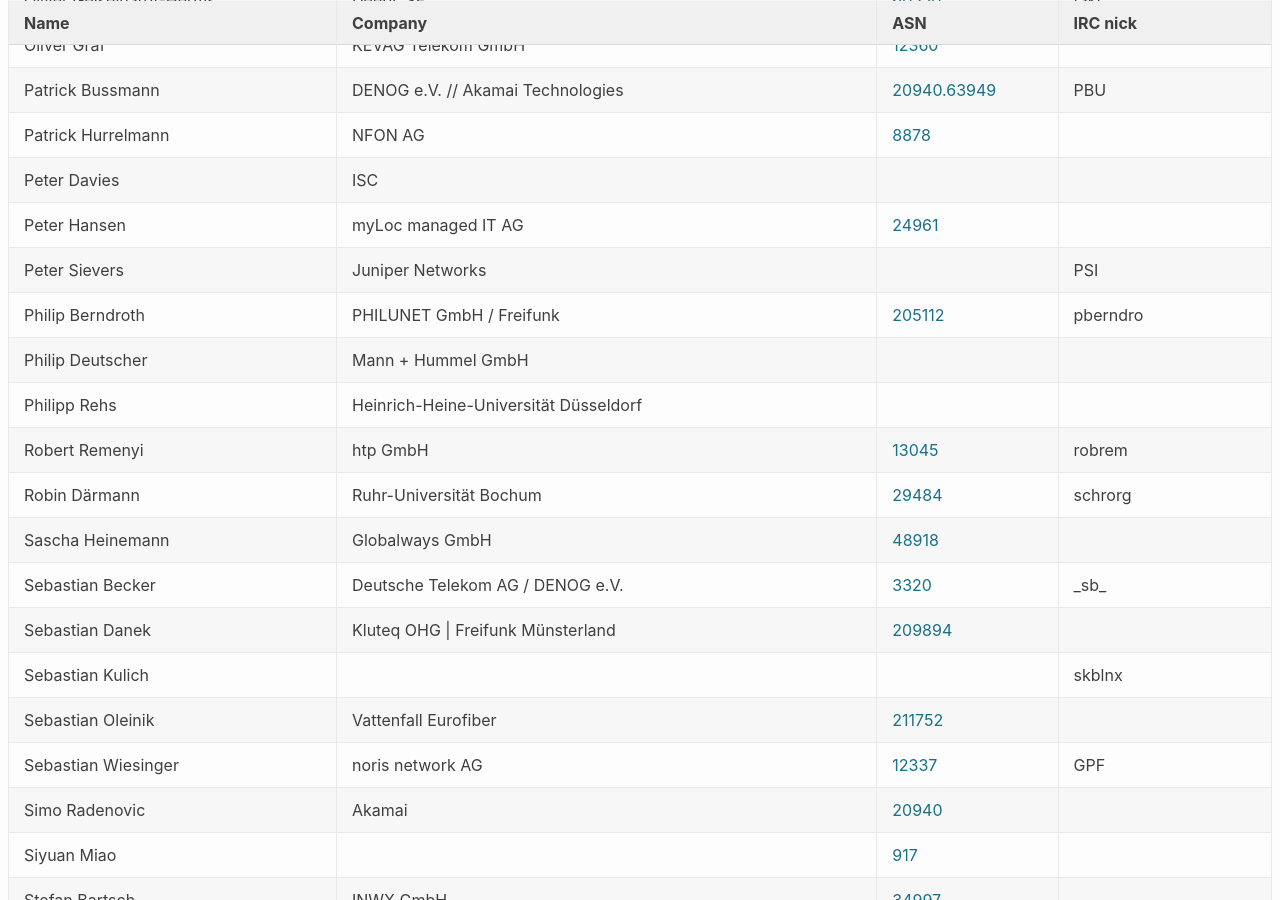
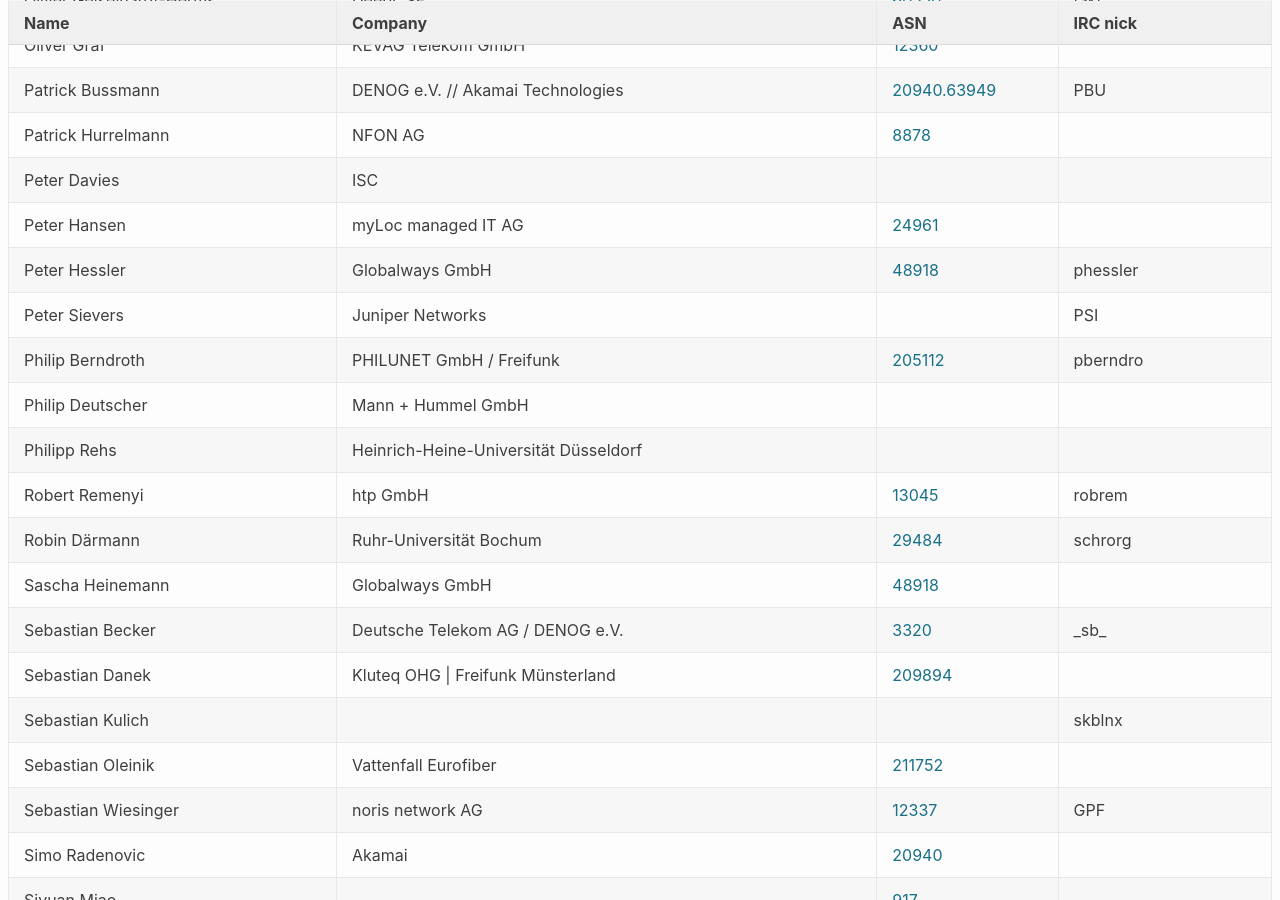
Before and after one commit to denog/pretix-attendeelist, a Jekyll site: the page built from denog15/index.md, in a window 1280 px wide and 900 px high, scrolled down 5014 px. Built offline with Jekyll 4.4.1, drawn with Linux system fonts in a browser that asks for light colours.

Commit message:
Latest data: Thu Aug 31 10:48:09 UTC 2023

```diff
--- a/_data/attendees_denog15_onsite.json
+++ b/_data/attendees_denog15_onsite.json
@@ -678,6 +678,12 @@
     "asn": "24961"
   },
   {
+    "name": "Peter Hessler",
+    "company": "Globalways GmbH",
+    "irc": "phessler",
+    "asn": "48918"
+  },
+  {
     "name": "Peter Sievers",
     "company": "Juniper Networks",
     "irc": "PSI",
```
